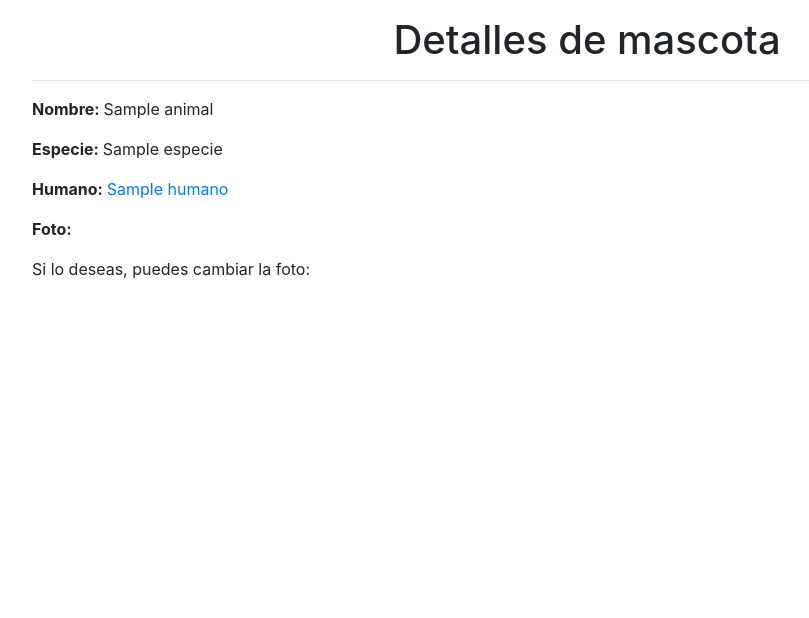
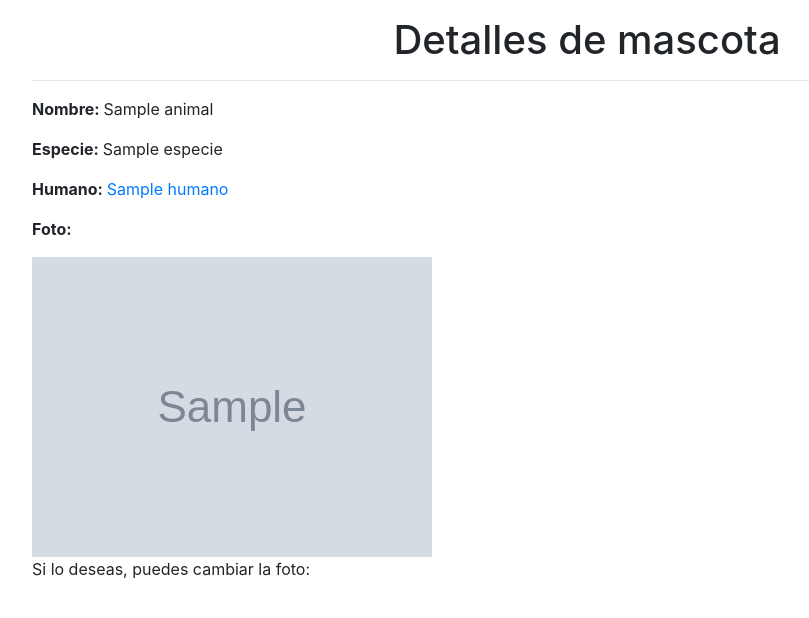
Before and after one commit to sleivav/clases-django, a Django app: page /mascotas/animal/1 in a window 1280 px wide. Shown: the top 618 px of the page, without its empty margins (53-862 px from the left). Run offline with Django 3.2, Linux system fonts and the light colour scheme; tables that the repository leaves empty hold one stand-in row (values such as "Sample post"); grey boxes marked "Sample" are stand-in pictures; some libraries are stand-ins or nearby versions.

Commit message:
Agregar foto a template de detalles mascota

```diff
--- a/templates/mascotas/detalles_mascota.html
+++ b/templates/mascotas/detalles_mascota.html
@@ -10,7 +10,7 @@
         <p><b>Especie: </b> {{ mascota.especie }}</p>
         <p><b>Humano: </b> <a href="{% url 'humano' humano=mascota.humano_id %}">{{ mascota.humano }}</a></p>
         <p><b>Foto: </b></p>
-        <!-- Acá va la foto -->
+        <img src="{{ mascota.imagen.url }}" class="img-fluid">
         <p>Si lo deseas, puedes cambiar la foto: </p>
     </div>
 
```
